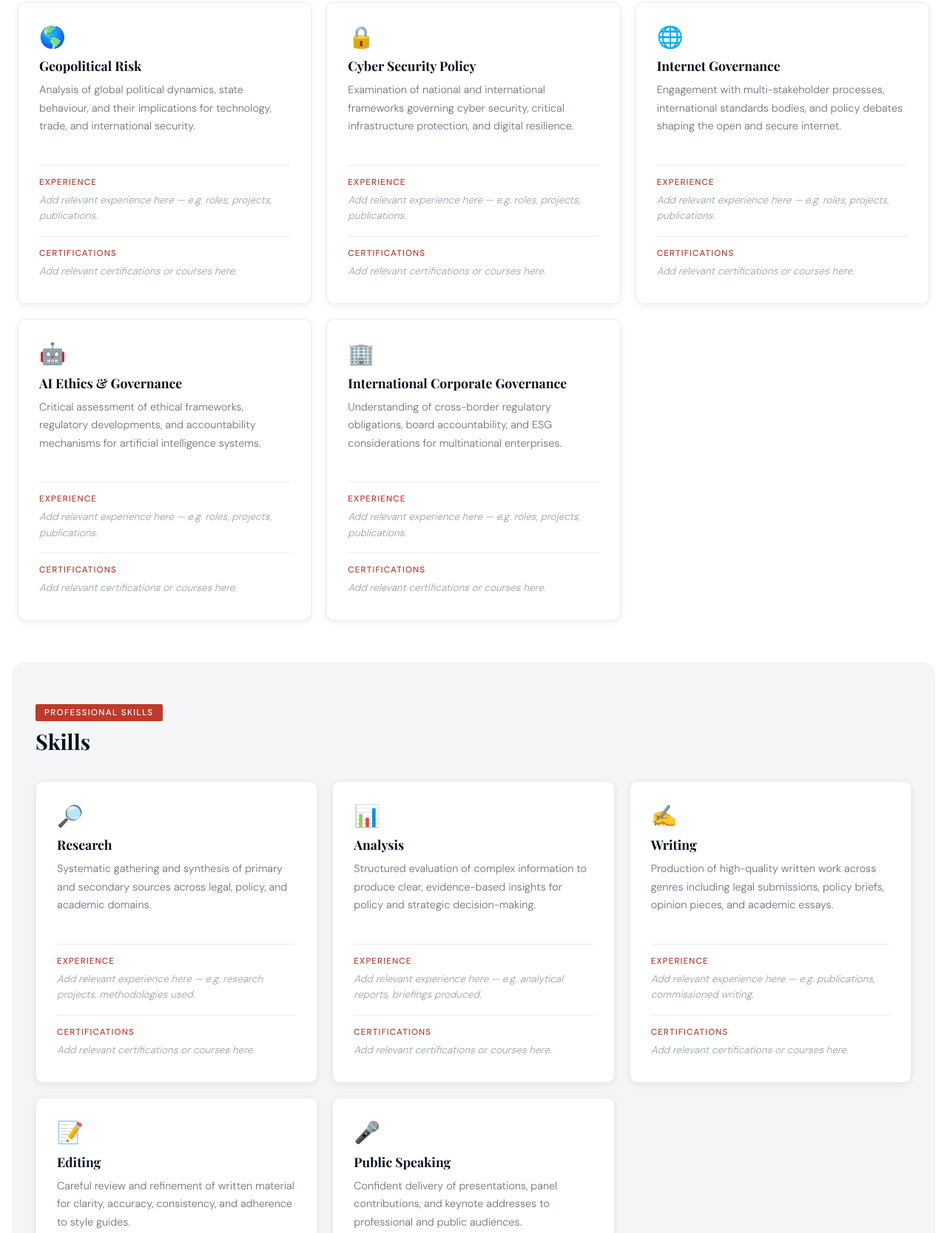
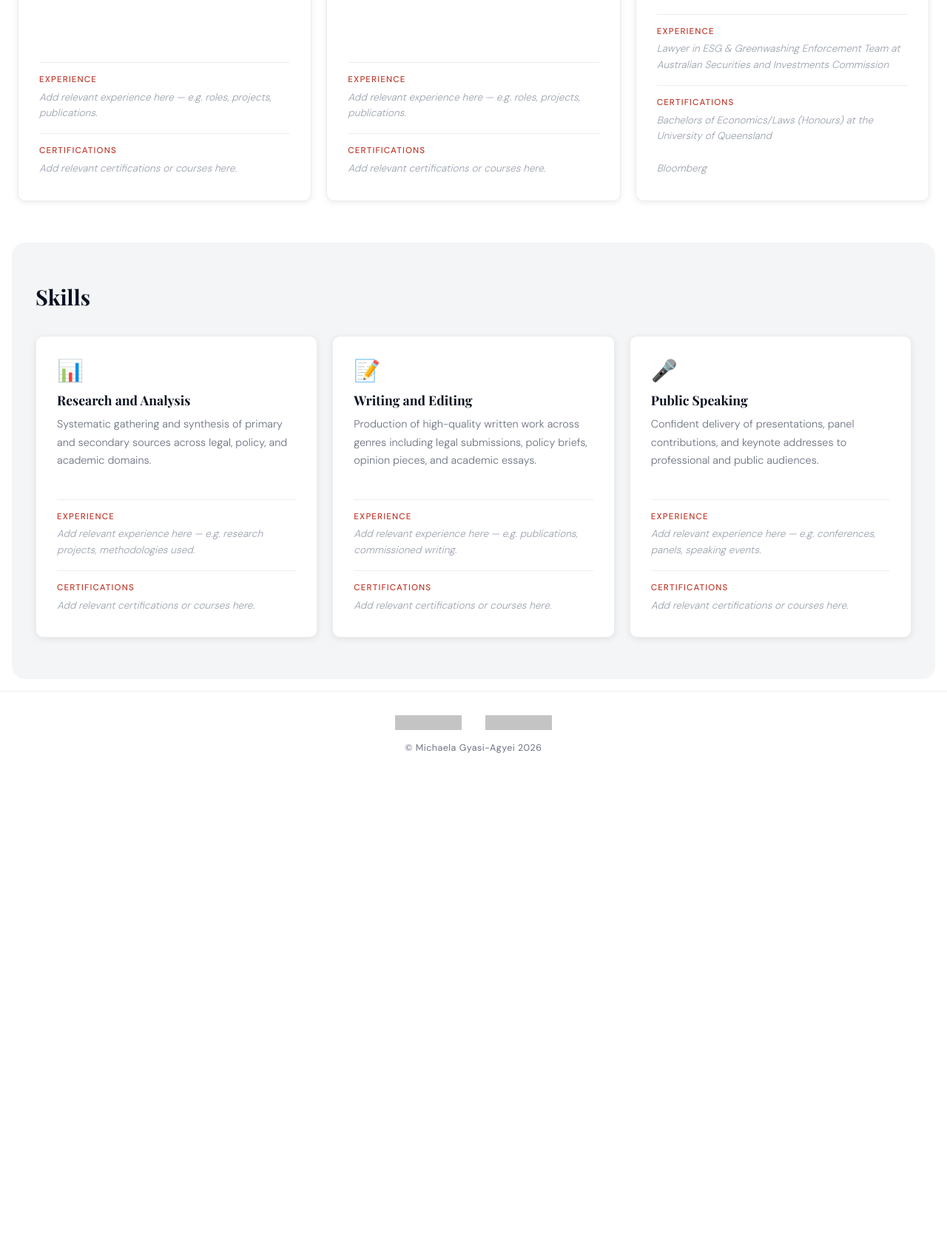
Before and after one commit to mikiashanti/mikiashanti.github.io, a plain HTML site: page expertise.html in a window 1280 px wide. Shown: the part 568-2235 px from the top of the page at 74% size. After the commit the page ends 1632 px from the top, so only its background shows below. Drawn offline with nearby package versions, Linux system fonts and the light colour scheme; grey boxes are pictures that could not be loaded.

Commit message:
updating expertise page

```diff
--- a/expertise.html
+++ b/expertise.html
@@ -41,19 +41,13 @@
         <div class="expertise-hero-inner">
             <div class="expertise-hero-text">
                 <h1>Expertise</h1>
-                <p class="expertise-hero-sub">Qualifications, areas of focus, and professional skills</p>
             </div>
-            <img
-                src="img/headshot2.jpg"
-                alt="A young black woman in professional attire."
-                class="expertise-headshot" />
         </div>
     </section>
 
     <!-- ── TOPICS ─────────────────────────────────────────── -->
     <section class="expertise-container">
         <div class="expertise-section-label">
-            <span class="label-tag">Areas of Focus</span>
             <h2 class="expertise-section-title">Topics</h2>
         </div>
 
@@ -74,37 +68,9 @@
             </div>
 
             <div class="expertise-card">
-                <div class="expertise-card-icon">&#128274;</div>
-                <h3>Cyber Security Policy</h3>
+                <div class="expertise-card-icon">&#127760;</div>
+                <h3>Cyber & Technology Policy</h3>
                 <p>Examination of national and international frameworks governing cyber security, critical infrastructure protection, and digital resilience.</p>
-                <div class="expertise-subsection">
-                    <h4>Experience</h4>
-                    <p class="placeholder-text">Add relevant experience here — e.g. roles, projects, publications.</p>
-                </div>
-                <div class="expertise-subsection">
-                    <h4>Certifications</h4>
-                    <p class="placeholder-text">Add relevant certifications or courses here.</p>
-                </div>
-            </div>
-
-            <div class="expertise-card">
-                <div class="expertise-card-icon">&#127760;</div>
-                <h3>Internet Governance</h3>
-                <p>Engagement with multi-stakeholder processes, international standards bodies, and policy debates shaping the open and secure internet.</p>
-                <div class="expertise-subsection">
-                    <h4>Experience</h4>
-                    <p class="placeholder-text">Add relevant experience here — e.g. roles, projects, publications.</p>
-                </div>
-                <div class="expertise-subsection">
-                    <h4>Certifications</h4>
-                    <p class="placeholder-text">Add relevant certifications or courses here.</p>
-                </div>
-            </div>
-
-            <div class="expertise-card">
-                <div class="expertise-card-icon">&#129302;</div>
-                <h3>AI Ethics &amp; Governance</h3>
-                <p>Critical assessment of ethical frameworks, regulatory developments, and accountability mechanisms for artificial intelligence systems.</p>
                 <div class="expertise-subsection">
                     <h4>Experience</h4>
                     <p class="placeholder-text">Add relevant experience here — e.g. roles, projects, publications.</p>
@@ -121,11 +87,15 @@
                 <p>Understanding of cross-border regulatory obligations, board accountability, and ESG considerations for multinational enterprises.</p>
                 <div class="expertise-subsection">
                     <h4>Experience</h4>
-                    <p class="placeholder-text">Add relevant experience here — e.g. roles, projects, publications.</p>
+                    <p class="placeholder-text">Lawyer in ESG & Greenwashing Enforcement Team at Australian Securities and Investments Commission
                 </div>
                 <div class="expertise-subsection">
                     <h4>Certifications</h4>
-                    <p class="placeholder-text">Add relevant certifications or courses here.</p>
+                    <p class="placeholder-text">
+                        Bachelors of Economics/Laws (Honours) at the University of Queensland<br><br>
+                        Bloomberg
+
+                    </p>
                 </div>
             </div>
 
@@ -135,15 +105,14 @@
     <!-- ── SKILLS ─────────────────────────────────────────── -->
     <section class="expertise-container expertise-container--alt">
         <div class="expertise-section-label">
-            <span class="label-tag label-tag--red">Professional Skills</span>
             <h2 class="expertise-section-title">Skills</h2>
         </div>
 
         <div class="expertise-grid">
 
             <div class="expertise-card">
-                <div class="expertise-card-icon">&#128270;</div>
-                <h3>Research</h3>
+                <div class="expertise-card-icon">&#128202;</div>
+                <h3>Research and Analysis</h3>
                 <p>Systematic gathering and synthesis of primary and secondary sources across legal, policy, and academic domains.</p>
                 <div class="expertise-subsection">
                     <h4>Experience</h4>
@@ -156,40 +125,12 @@
             </div>
 
             <div class="expertise-card">
-                <div class="expertise-card-icon">&#128202;</div>
-                <h3>Analysis</h3>
-                <p>Structured evaluation of complex information to produce clear, evidence-based insights for policy and strategic decision-making.</p>
-                <div class="expertise-subsection">
-                    <h4>Experience</h4>
-                    <p class="placeholder-text">Add relevant experience here — e.g. analytical reports, briefings produced.</p>
-                </div>
-                <div class="expertise-subsection">
-                    <h4>Certifications</h4>
-                    <p class="placeholder-text">Add relevant certifications or courses here.</p>
-                </div>
-            </div>
-
-            <div class="expertise-card">
-                <div class="expertise-card-icon">&#9997;&#65039;</div>
-                <h3>Writing</h3>
+                <div class="expertise-card-icon">&#128221;</div>
+                <h3>Writing and Editing</h3>
                 <p>Production of high-quality written work across genres including legal submissions, policy briefs, opinion pieces, and academic essays.</p>
                 <div class="expertise-subsection">
                     <h4>Experience</h4>
                     <p class="placeholder-text">Add relevant experience here — e.g. publications, commissioned writing.</p>
-                </div>
-                <div class="expertise-subsection">
-                    <h4>Certifications</h4>
-                    <p class="placeholder-text">Add relevant certifications or courses here.</p>
-                </div>
-            </div>
-
-            <div class="expertise-card">
-                <div class="expertise-card-icon">&#128221;</div>
-                <h3>Editing</h3>
-                <p>Careful review and refinement of written material for clarity, accuracy, consistency, and adherence to style guides.</p>
-                <div class="expertise-subsection">
-                    <h4>Experience</h4>
-                    <p class="placeholder-text">Add relevant experience here — e.g. editorial roles, publications edited.</p>
                 </div>
                 <div class="expertise-subsection">
                     <h4>Certifications</h4>
```
